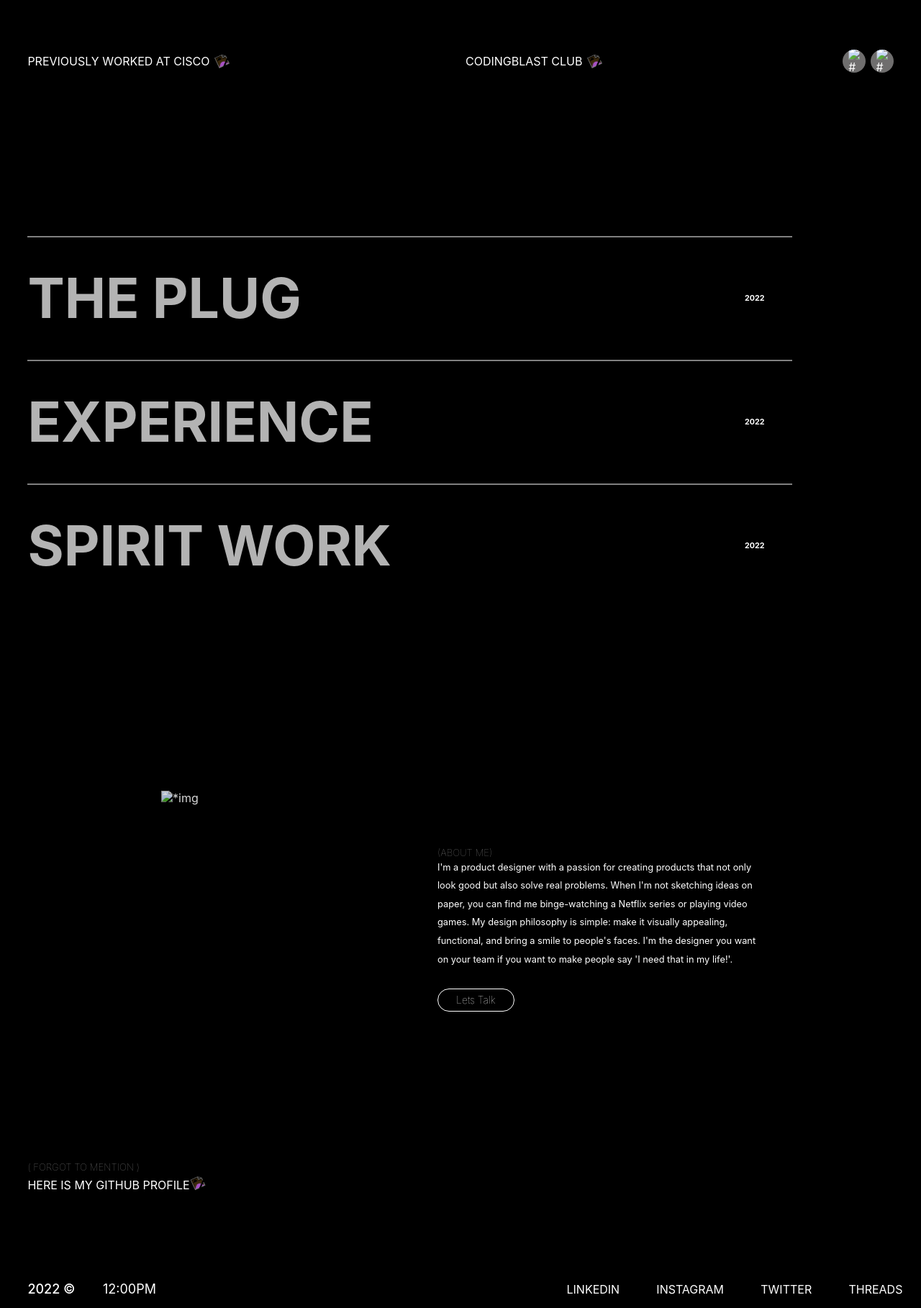
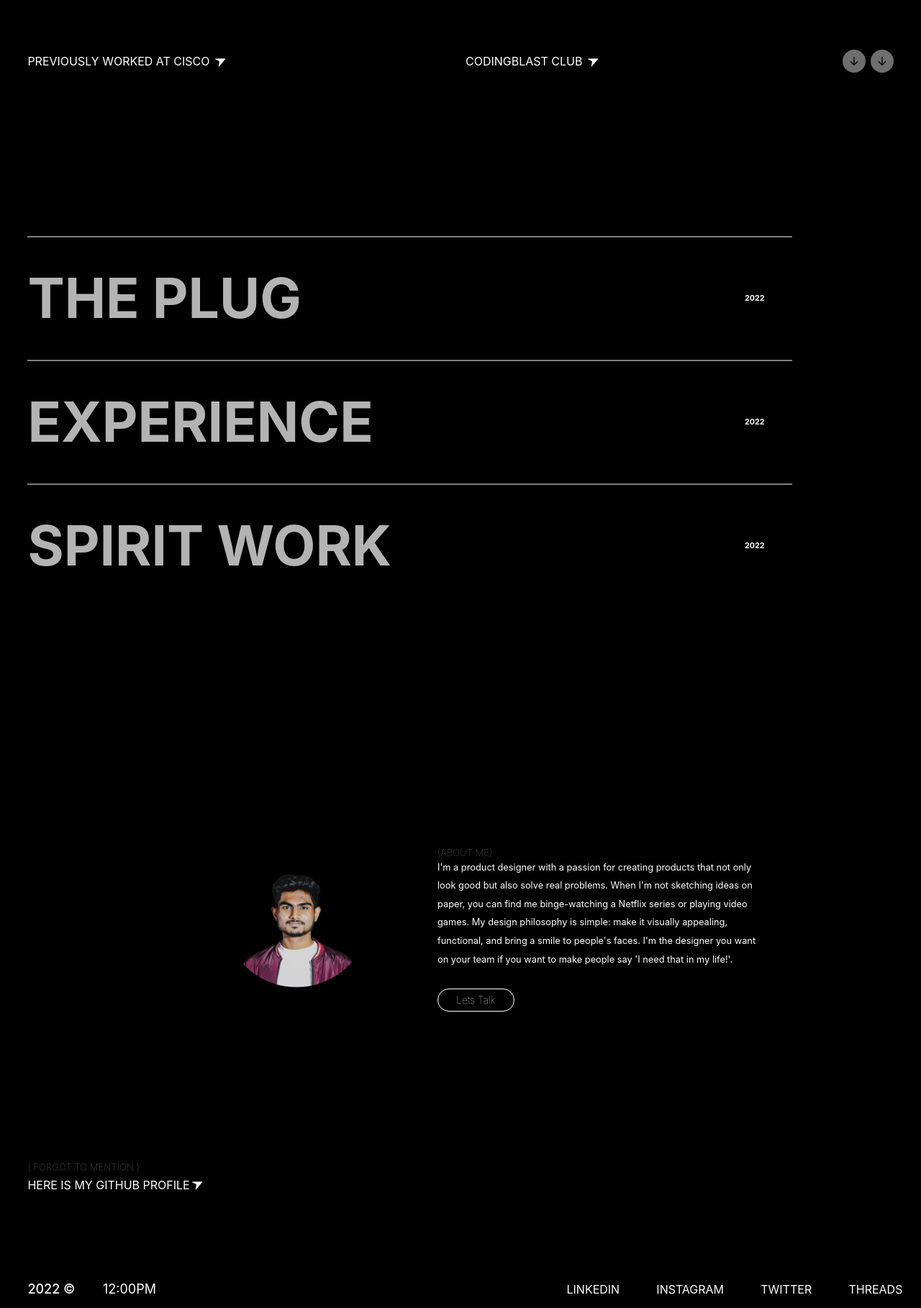
Before and after one commit to omkarpunjapwar/Portfolio, a plain HTML site: page index.html in a window 1280 px wide. Shown: the part 600-2418 px from the top of the page at 72% size. Drawn offline with nearby package versions, Linux system fonts and the light colour scheme; the site is published under a folder, as on GitHub Pages, so addresses that start at the root find nothing; a script that the page names is missing.

Commit message:
Update index.html

```diff
--- a/index.html
+++ b/index.html
@@ -59,17 +59,17 @@
                 </div>
             </div>
             <div class="footer1">
-                <a href="#">previously worked at cisco <img src="/right-arrowdiff.png" alt="#"></img>
+                <a href="#">previously worked at cisco <img src="right-arrowdiff.png" alt="#"></img>
                 </a>
                 <a href="#" id="club_text">
-                    codingblast club <img src="/right-arrowdiff.png" alt="#"></img>
+                    codingblast club <img src="right-arrowdiff.png" alt="#"></img>
                 </a>
                 <div class="minicircles">
                     <div class="circle">
-                        <img src="/arrow-down.png" alt="#"></img>
+                        <img src="arrow-down.png" alt="#"></img>
                     </div>
                     <div class="circle">
-                        <img src="/arrow-down.png" alt="#"></img>
+                        <img src="arrow-down.png" alt="#"></img>
                     </div>
                 </div>
             </div>
@@ -78,28 +78,28 @@
             <a href="#">
                 <div class="plugdivs" id="plugDiv1">
                     <h1>the plug</h1>
-                    <img src="/plug.png" alt="*img" />
+                    <img src="plug.png" alt="*img" />
                     <h6>2022</h6>
                 </div>
             </a>
             <a href="#">
                 <div class="plugdivs" id="plugDiv2">
                     <h1>experience</h1>
-                    <img src="/ixperience.png" alt="*img" />
+                    <img src="ixperience.png" alt="*img" />
                     <h6>2022</h6>
                 </div>
             </a>
             <a href="#">
                 <div class="plugdivs" id="plugDiv3">
                     <h1>spirit work</h1>
-                    <img src="/hudu.png" alt="*img" />
+                    <img src="hudu.png" alt="*img" />
                     <h6>2022</h6>
                 </div>
             </a>
         </div>
         <div class="aboutpage">
             <div class="imgdiv">
-                <img src="/profile_pic.png" alt="*img" />
+                <img src="profile_pic.png" alt="*img" />
             </div>
             <div class="textabout">
                 <h5>(about me)</h5>
@@ -119,7 +119,7 @@
         </div>
         <div class="linkchannel">
             <h5>( forgot to mention )</h5>
-            <a href="#">Here is my Github profile<img src="/right-arrowdiff.png" alt="#"></img></a>
+            <a href="#">Here is my Github profile<img src="right-arrowdiff.png" alt="#"></img></a>
         </div>
         <div class="footer2">
             <div class="left">
```
